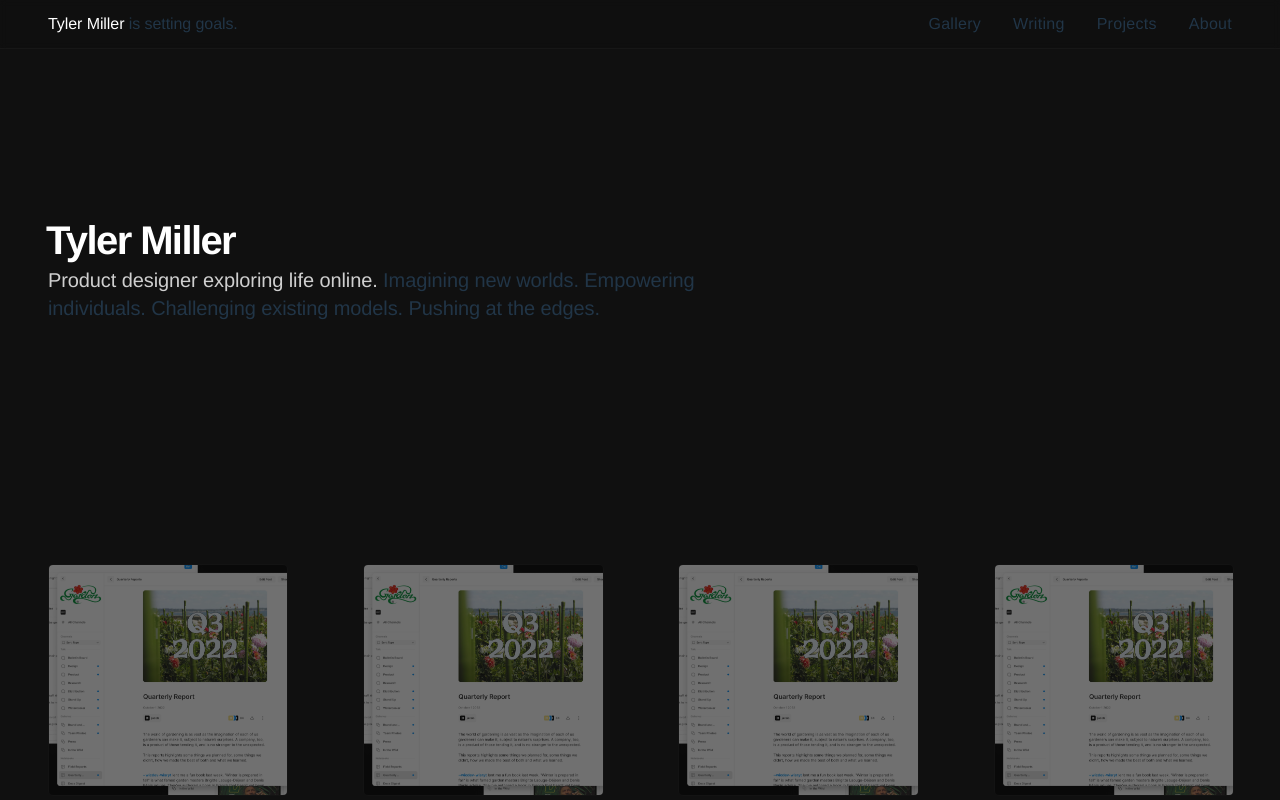
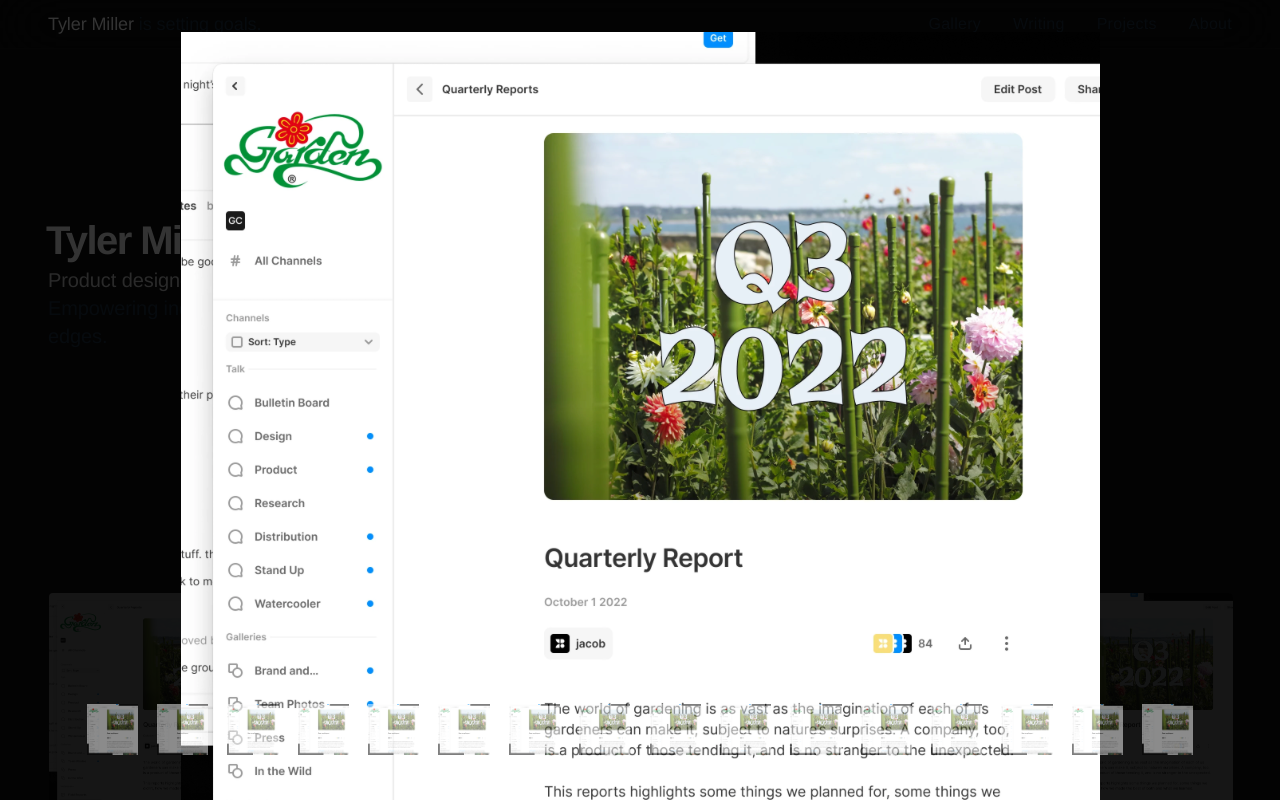
Before and after one commit to tlrmlr/pf2, a SvelteKit app in the folder app/: page / in a window 1280 px wide. Shown: the top 800 px of the page. Built offline with nearby package versions, Linux system fonts and the light colour scheme.

Commit message:
added a carousel component but havent finished

```diff
--- a/app/src/app.css
+++ b/app/src/app.css
@@ -20,7 +20,7 @@
   --material-edge: 1px solid rgba(255,255,255,0.03);
   --displacement-nav: 48px;
   --padding: 48px;
-  --rag: 36em;
+  --rag: 32em;
 }
 
 * {
@@ -94,7 +94,7 @@ p {
   margin: 0;
   padding: 0;
   max-width: var(--rag);
-  font-size: 16px;
+  font-size: 18px;
   line-height: 22px;
   letter-spacing: -0.005em;
 }
@@ -115,25 +115,6 @@ a:hover, a:visited, a:focus, a:focus-visible {
 /* ***** Other Elements ***** */
 /* ***** Other Elements ***** */
 /* ***** Other Elements ***** */
-
-button {
-  border-radius: 8px;
-  border: 1px solid transparent;
-  padding: 0.6em 1.2em;
-  font-size: 1em;
-  font-weight: 500;
-  font-family: inherit;
-  background-color: #1a1a1a;
-  cursor: pointer;
-  transition: border-color 0.25s;
-}
-button:hover {
-  border-color: #646cff;
-}
-button:focus,
-button:focus-visible {
-  outline: 4px auto -webkit-focus-ring-color;
-}
 
 /* ***** ID Styles ***** */
 /* ***** ID Styles ***** */
--- a/app/src/routes/+page.svelte
+++ b/app/src/routes/+page.svelte
@@ -2,11 +2,13 @@
 	import Welcome from "./Welcome.svelte";
 	import { fly } from "svelte/transition";
 	import Gallery from "./Gallery.svelte";
+	import Carousel from "./Carousel.svelte";
 </script>
 <article in:fly={{y: -2}}>
 	<Welcome />
 	<Gallery />
 </article>
+<Carousel />
 
 <style>
 	article {
--- /dev/null
+++ b/app/src/routes/Carousel.svelte
@@ -0,0 +1,68 @@
+<script>
+    import { samplesArray } from './data.js';
+
+    let current = 0;
+</script>
+
+<section>
+    <div id="viewer">
+        <img id="main" src={"/samples/" + samplesArray[current].src} alt="" />
+    </div>
+    <ol>
+        {#each samplesArray as preview}
+            <button>
+                <img class="preview" src={"/samples/" + preview.src} alt={preview.src}>
+            </button>
+        {/each}
+    </ol>
+</section>
+
+<style>
+    section {
+        z-index: 2000;
+        position: fixed;
+        top: 0;
+        bottom: 0;
+        left: 0;
+        right: 0;
+        background-color: rgba(0,0,0,0.8);
+        display: grid;
+        grid-template-rows: 80vh 20vh;
+        padding-top: 4vh;
+        gap: 4vh;
+    }
+
+    ol {
+        display: grid;
+        grid-template-columns: repeat(16, 4vw);
+        gap: 1.5vw;
+        justify-content: center;
+    }
+
+    button {
+        height: 4vw;
+        width: 100%;
+        padding: 0;
+        border: none;
+        opacity: 0.5;
+    }
+
+    img.preview {
+        width: 100%;
+        object-fit: cover;
+    }
+
+    button:hover {
+        opacity: 1;
+    }
+
+    #viewer {
+        display: grid;
+        justify-content: center;
+
+    }
+
+    #main {
+        height: 100%;
+    }
+</style>
--- a/app/src/routes/Nav.svelte
+++ b/app/src/routes/Nav.svelte
@@ -58,12 +58,11 @@
         height: var(--displacement-nav);
         justify-content: space-between;
         padding: 0px var(--padding);
-        /* background: linear-gradient(rgba(16,16,16,0.9) 40%, rgba(16,16,16,0.8) 60%, rgba(16,16,16,0.0));
-        text-shadow: 0px 0px 4px rgba(16,16,16,1.0); */
-        -webkit-backdrop-filter: blur(32px) saturate(250%);
-        backdrop-filter: blur(3px) saturate(250%);
         border-bottom: var(--material-edge);
         background-color: rgba(16,16,16,0.16);
+
+        -webkit-backdrop-filter: blur(32px) saturate(250%);
+        backdrop-filter: blur(32px) saturate(250%);
     }
 
     nav {
--- a/app/src/routes/about/+page.svelte
+++ b/app/src/routes/about/+page.svelte
@@ -18,7 +18,7 @@
 	article {
 		margin-top: 0;
 		display: grid;
-		/* grid-template-columns: 1fr 1fr; */
+		grid-template-columns: 1fr 1fr;
 		grid-template-areas:
 			"a b"
 			"c c";
@@ -31,6 +31,7 @@
 
 	img {
 		height: 50vh;
+		width: 100%;
 		object-fit: cover;
 		grid-column: span 1;
 		justify-self: end;
--- a/app/src/routes/about/AboutTable.svelte
+++ b/app/src/routes/about/AboutTable.svelte
@@ -29,11 +29,16 @@
     section {
         border-top: var(--material-edge);
         display: grid;
-        gap: 64px;
+        gap: var(--padding);
         grid-template-columns: 1fr 1fr;
         justify-content: start;
         padding-top: 16px;
         transition: color 200ms ease-in-out;
+    }
+
+    section:first-child {
+        border: none;
+        padding-top: none;
     }
 
     section:hover li, section:hover h2 {
--- a/app/src/routes/about/data.js
+++ b/app/src/routes/about/data.js
@@ -27,12 +27,12 @@ export const aboutArray = [
                 date: "Current"
             },
             {
-                subject: 'Product Design',
+                subject: 'Sr. Product Designer',
                 title: "Mozilla",
                 date: "2018-2021"
             },
             {
-                subject: 'Product Design',
+                subject: 'Product Designer',
                 title: "Frankly",
                 date: "2013-2018"
             }
```
